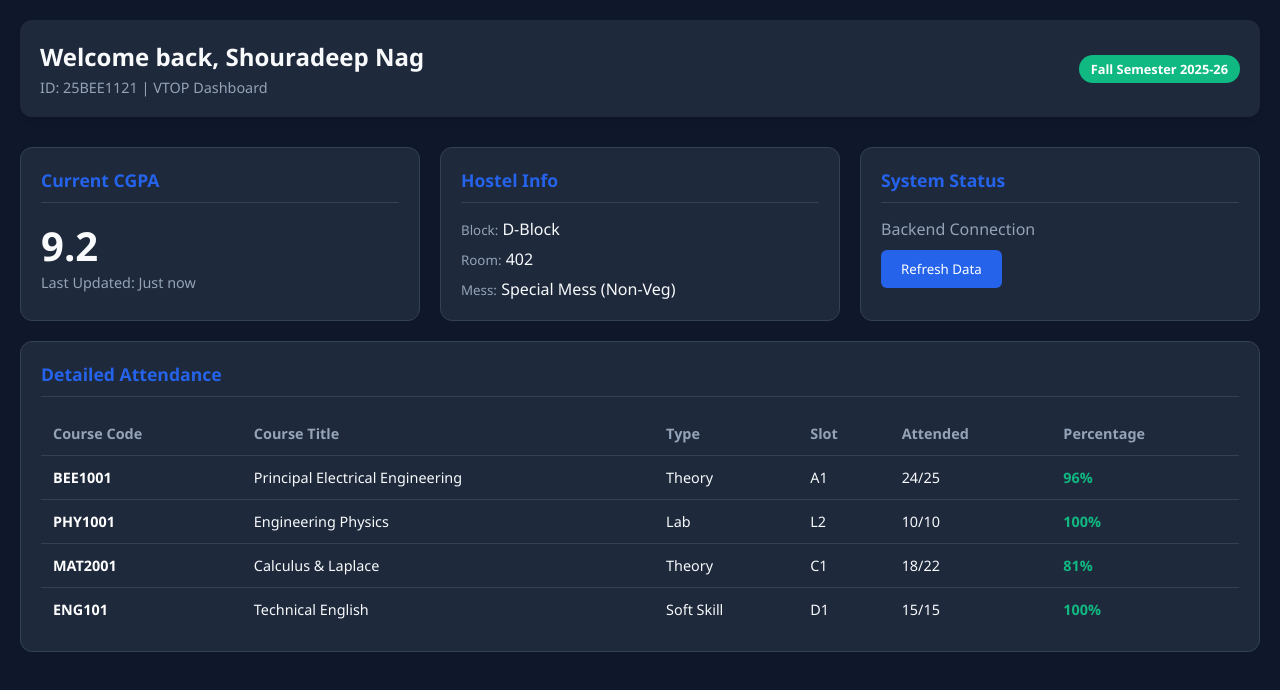
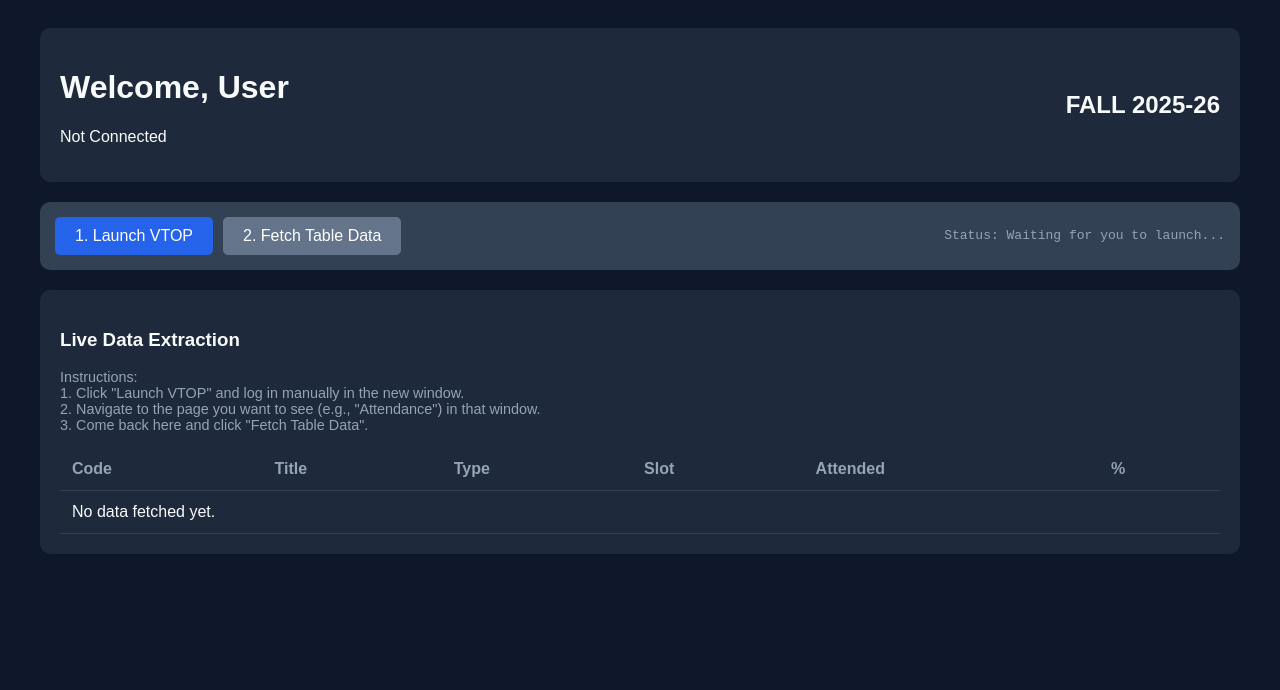
Before and after one commit to Gracy769/Hostel-Daa, a plain HTML site: page index.html in a window 1280 px wide. Drawn offline with Linux system fonts and the light colour scheme.

Commit message:
Update index.html

```diff
--- a/index.html
+++ b/index.html
@@ -3,280 +3,134 @@
 <head>
     <meta charset="UTF-8">
     <meta name="viewport" content="width=device-width, initial-scale=1.0">
-    <title>VTOP Student Dashboard</title>
+    <title>VTOP Real-Time Dashboard</title>
     <style>
-        :root {
-            --primary: #2563eb;
-            --secondary: #475569;
-            --bg-dark: #0f172a;
-            --card-bg: #1e293b;
-            --text-light: #f8fafc;
-            --text-gray: #94a3b8;
-            --success: #10b981;
-            --danger: #ef4444;
-        }
+        :root { --primary: #2563eb; --bg: #0f172a; --card: #1e293b; --text: #f8fafc; }
+        body { background-color: var(--bg); color: var(--text); font-family: sans-serif; padding: 20px; }
 
-        * {
-            margin: 0;
-            padding: 0;
-            box-sizing: border-box;
-            font-family: 'Segoe UI', Tahoma, Geneva, Verdana, sans-serif;
-        }
+        .container { max-width: 1200px; margin: 0 auto; }
+        .header { display: flex; justify-content: space-between; align-items: center; background: var(--card); padding: 20px; border-radius: 10px; margin-bottom: 20px; }
 
-        body {
-            background-color: var(--bg-dark);
-            color: var(--text-light);
-            padding: 20px;
-        }
+        .controls { background: #334155; padding: 15px; border-radius: 10px; margin-bottom: 20px; display: flex; gap: 10px; align-items: center; }
 
-        /* Header */
-        header {
-            display: flex;
-            justify-content: space-between;
-            align-items: center;
-            margin-bottom: 30px;
-            padding: 20px;
-            background-color: var(--card-bg);
-            border-radius: 12px;
-            box-shadow: 0 4px 6px -1px rgba(0, 0, 0, 0.1);
-        }
+        button { background: var(--primary); color: white; border: none; padding: 10px 20px; border-radius: 5px; cursor: pointer; font-size: 1rem; }
+        button:hover { opacity: 0.9; }
+        button:disabled { background: #64748b; cursor: not-allowed; }
 
-        .user-info h1 {
-            font-size: 1.5rem;
-            margin-bottom: 5px;
-        }
+        .status { margin-left: auto; color: #94a3b8; font-family: monospace; }
 
-        .user-info p {
-            color: var(--text-gray);
-            font-size: 0.9rem;
-        }
+        table { width: 100%; border-collapse: collapse; margin-top: 10px; }
+        th, td { padding: 12px; text-align: left; border-bottom: 1px solid #334155; }
+        th { color: #94a3b8; }
 
-        .status-badge {
-            background-color: var(--success);
-            color: white;
-            padding: 5px 12px;
-            border-radius: 20px;
-            font-size: 0.8rem;
-            font-weight: bold;
-        }
-
-        /* Grid Layout */
-        .dashboard-grid {
-            display: grid;
-            grid-template-columns: repeat(auto-fit, minmax(300px, 1fr));
-            gap: 20px;
-            margin-bottom: 20px;
-        }
-
-        /* Cards */
-        .card {
-            background-color: var(--card-bg);
-            border-radius: 12px;
-            padding: 20px;
-            border: 1px solid #334155;
-        }
-
-        .card-header {
-            display: flex;
-            justify-content: space-between;
-            align-items: center;
-            margin-bottom: 15px;
-            padding-bottom: 10px;
-            border-bottom: 1px solid #334155;
-        }
-
-        .card-title {
-            font-size: 1.1rem;
-            font-weight: 600;
-            color: var(--primary);
-        }
-
-        /* Data Display */
-        .stat-big {
-            font-size: 2.5rem;
-            font-weight: bold;
-        }
-
-        .stat-label {
-            color: var(--text-gray);
-            font-size: 0.9rem;
-        }
-
-        /* Tables */
-        .table-container {
-            overflow-x: auto;
-        }
-
-        table {
-            width: 100%;
-            border-collapse: collapse;
-            font-size: 0.9rem;
-        }
-
-        th {
-            text-align: left;
-            padding: 12px;
-            color: var(--text-gray);
-            border-bottom: 1px solid #334155;
-        }
-
-        td {
-            padding: 12px;
-            border-bottom: 1px solid #334155;
-        }
-
-        tr:last-child td {
-            border-bottom: none;
-        }
-
-        .attendance-high { color: var(--success); }
-        .attendance-low { color: var(--danger); }
-
-        /* Buttons */
-        .btn {
-            background-color: var(--primary);
-            color: white;
-            border: none;
-            padding: 10px 20px;
-            border-radius: 6px;
-            cursor: pointer;
-            transition: opacity 0.2s;
-        }
-
-        .btn:hover { opacity: 0.9; }
-
+        .card { background: var(--card); padding: 20px; border-radius: 10px; margin-bottom: 20px; }
+        .pct-high { color: #10b981; font-weight: bold; }
+        .pct-low { color: #ef4444; font-weight: bold; }
     </style>
 </head>
 <body>
 
-    <header>
-        <div class="user-info">
-            <h1>Welcome back, <span id="studentName">Student</span></h1>
-            <p>ID: <span id="regNo">25BEEXXXX</span> | VTOP Dashboard</p>
+<div class="container">
+    <div class="header">
+        <div>
+            <h1 id="sName">Welcome, User</h1>
+            <p id="sReg">Not Connected</p>
         </div>
-        <span class="status-badge">Fall Semester 2025-26</span>
-    </header>
+        <div>
+            <h2>FALL 2025-26</h2>
+        </div>
+    </div>
 
-    <div class="dashboard-grid">
-        <div class="card">
-            <div class="card-header">
-                <span class="card-title">Current CGPA</span>
-            </div>
-            <div class="stat-big" id="cgpaDisplay">--</div>
-            <div class="stat-label">Last Updated: Just now</div>
+    <div class="controls">
+        <button onclick="launchBrowser()" id="btnLaunch">1. Launch VTOP</button>
+        <button onclick="fetchData()" id="btnFetch" disabled>2. Fetch Table Data</button>
+        <div class="status" id="statusMsg">Status: Waiting for you to launch...</div>
     </div>
 
     <div class="card">
-            <div class="card-header">
-                <span class="card-title">Hostel Info</span>
-            </div>
-            <div style="display: flex; flex-direction: column; gap: 8px;">
-                <div><small style="color:#94a3b8">Block:</small> <span id="blockDisplay">--</span></div>
-                <div><small style="color:#94a3b8">Room:</small> <span id="roomDisplay">--</span></div>
-                <div><small style="color:#94a3b8">Mess:</small> <span id="messDisplay">--</span></div>
-            </div>
-        </div>
+        <h3>Live Data Extraction</h3>
+        <p style="color: #94a3b8; font-size: 0.9rem;">
+            Instructions: <br>
+            1. Click "Launch VTOP" and log in manually in the new window.<br>
+            2. Navigate to the page you want to see (e.g., "Attendance") in that window.<br>
+            3. Come back here and click "Fetch Table Data".
+        </p>
 
-        <div class="card">
-            <div class="card-header">
-                <span class="card-title">System Status</span>
-            </div>
-            <p style="color: var(--text-gray); margin-bottom: 10px;">Backend Connection</p>
-            <button class="btn" onclick="fetchData()">Refresh Data</button>
-        </div>
-    </div>
-
-    <div class="card" style="margin-bottom: 20px;">
-        <div class="card-header">
-            <span class="card-title">Detailed Attendance</span>
-        </div>
-        <div class="table-container">
-            <table id="attendanceTable">
+        <table>
             <thead>
                 <tr>
-                        <th>Course Code</th>
-                        <th>Course Title</th>
+                    <th>Code</th>
+                    <th>Title</th>
                     <th>Type</th>
                     <th>Slot</th>
                     <th>Attended</th>
-                        <th>Percentage</th>
+                    <th>%</th>
                 </tr>
             </thead>
-                <tbody>
-                    <tr>
-                        <td colspan="6" style="text-align: center;">Loading data...</td>
-                    </tr>
+            <tbody id="tableBody">
+                <tr><td colspan="6">No data fetched yet.</td></tr>
             </tbody>
         </table>
     </div>
 </div>
 
 <script>
-        // --- MOCK DATA ---
-        // This is where your Python backend would inject JSON data
-        // For now, I am simulating it so you can see the layout.
-
-        const mockData = {
-            student: {
-                name: "Shouradeep Nag",
-                regNo: "25BEE1121",
-                cgpa: "9.2"
-            },
-            hostel: {
-                block: "D-Block",
-                room: "402",
-                mess: "Special Mess (Non-Veg)"
-            },
-            attendance: [
-                { code: "BEE1001", title: "Principal Electrical Engineering", type: "Theory", slot: "A1", attended: "24/25", pct: 96 },
-                { code: "PHY1001", title: "Engineering Physics", type: "Lab", slot: "L2", attended: "10/10", pct: 100 },
-                { code: "MAT2001", title: "Calculus & Laplace", type: "Theory", slot: "C1", attended: "18/22", pct: 81 },
-                { code: "ENG101",  title: "Technical English", type: "Soft Skill", slot: "D1", attended: "15/15", pct: 100 }
-            ]
-        };
-
-        function fetchData() {
-            // In a real scenario, this would be:
-            // fetch('http://localhost:5000/api/data').then(res => res.json()).then(data => updateUI(data));
-
-            console.log("Fetching data from backend...");
-            updateUI(mockData);
+    async function launchBrowser() {
+        document.getElementById('statusMsg').innerText = "Status: Opening Chrome...";
+        const res = await fetch('/launch-vtop');
+        const data = await res.json();
+        document.getElementById('statusMsg').innerText = "Status: " + data.status;
+        document.getElementById('btnFetch').disabled = false;
+        document.getElementById('btnLaunch').innerText = "Browser Open";
     }
 
-        function updateUI(data) {
-            // Update Header
-            document.getElementById('studentName').innerText = data.student.name;
-            document.getElementById('regNo').innerText = data.student.regNo;
-            document.getElementById('cgpaDisplay').innerText = data.student.cgpa;
+    async function fetchData() {
+        document.getElementById('statusMsg').innerText = "Status: Scraping current page...";
 
-            // Update Hostel
-            document.getElementById('blockDisplay').innerText = data.hostel.block;
-            document.getElementById('roomDisplay').innerText = data.hostel.room;
-            document.getElementById('messDisplay').innerText = data.hostel.mess;
+        try {
+            const res = await fetch('/scrape-data');
+            const data = await res.json();
 
-            // Update Attendance Table
-            const tbody = document.querySelector('#attendanceTable tbody');
-            tbody.innerHTML = ''; // Clear loading text
+            if (data.error) {
+                alert("Error: " + data.error);
+                return;
+            }
 
-            data.attendance.forEach(course => {
-                const colorClass = course.pct < 75 ? 'attendance-low' : 'attendance-high';
+            // Update Header (If we found profile info)
+            if(data.student.name !== "Fetched User") {
+                document.getElementById('sName').innerText = data.student.name;
+            }
 
-                const row = `
+            // Populate Table
+            const tbody = document.getElementById('tableBody');
+            tbody.innerHTML = "";
+
+            if (data.attendance.length === 0) {
+                tbody.innerHTML = "<tr><td colspan='6'>No table found on current VTOP page! Please navigate to Attendance in the open window.</td></tr>";
+            } else {
+                data.attendance.forEach(row => {
+                    const colorClass = row.pct < 75 ? 'pct-low' : 'pct-high';
+                    const html = `
                         <tr>
-                        <td style="font-weight:bold; color:white;">${course.code}</td>
-                        <td>${course.title}</td>
-                        <td>${course.type}</td>
-                        <td>${course.slot}</td>
-                        <td>${course.attended}</td>
-                        <td class="${colorClass}" style="font-weight:bold;">${course.pct}%</td>
+                            <td>${row.code}</td>
+                            <td>${row.title}</td>
+                            <td>${row.type}</td>
+                            <td>${row.slot}</td>
+                            <td>${row.attended}</td>
+                            <td class="${colorClass}">${row.pct}%</td>
                         </tr>
                     `;
-                tbody.innerHTML += row;
+                    tbody.innerHTML += html;
                 });
+                document.getElementById('statusMsg').innerText = "Status: Data Updated!";
             }
 
-        // Load data on start
-        window.onload = fetchData;
+        } catch (err) {
+            console.error(err);
+            document.getElementById('statusMsg').innerText = "Status: Error fetching data.";
+        }
+    }
 </script>
+
 </body>
 </html>
```
Lines whose indentation alone changed are shown as unchanged.
